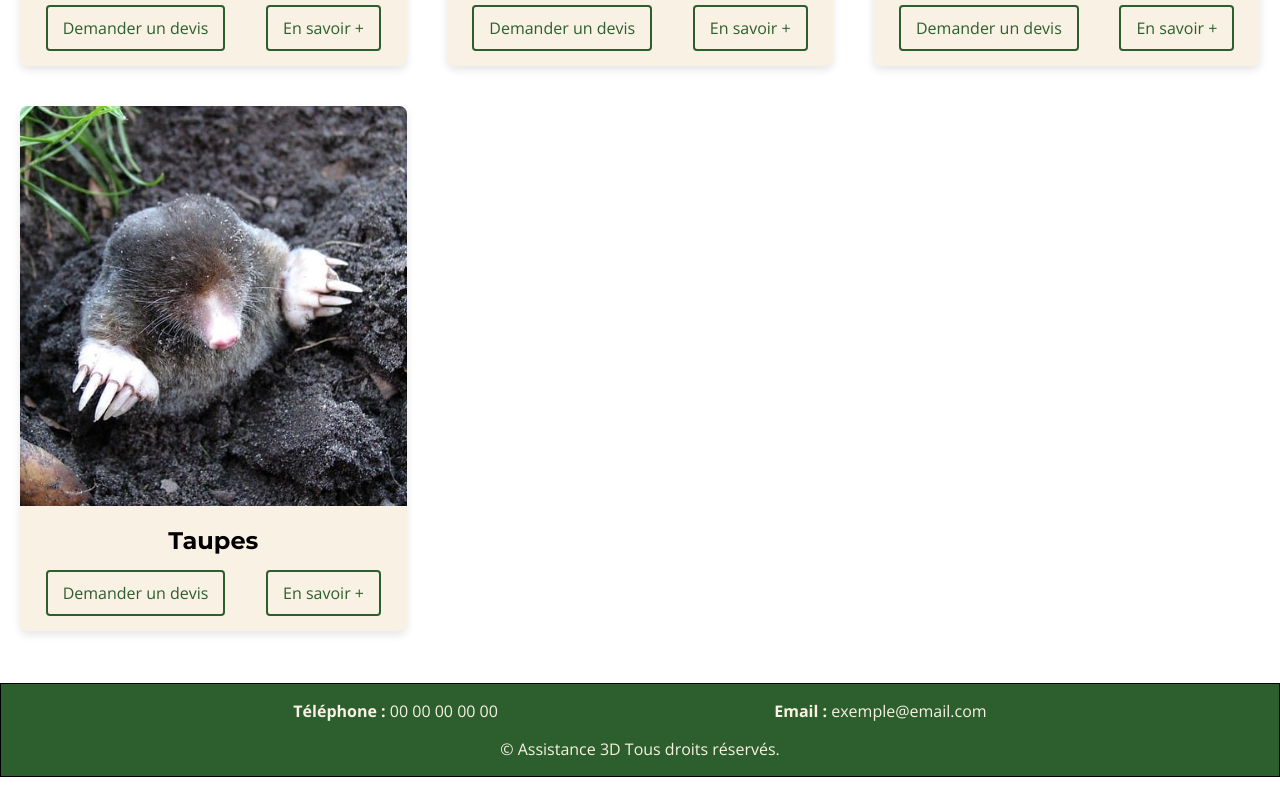
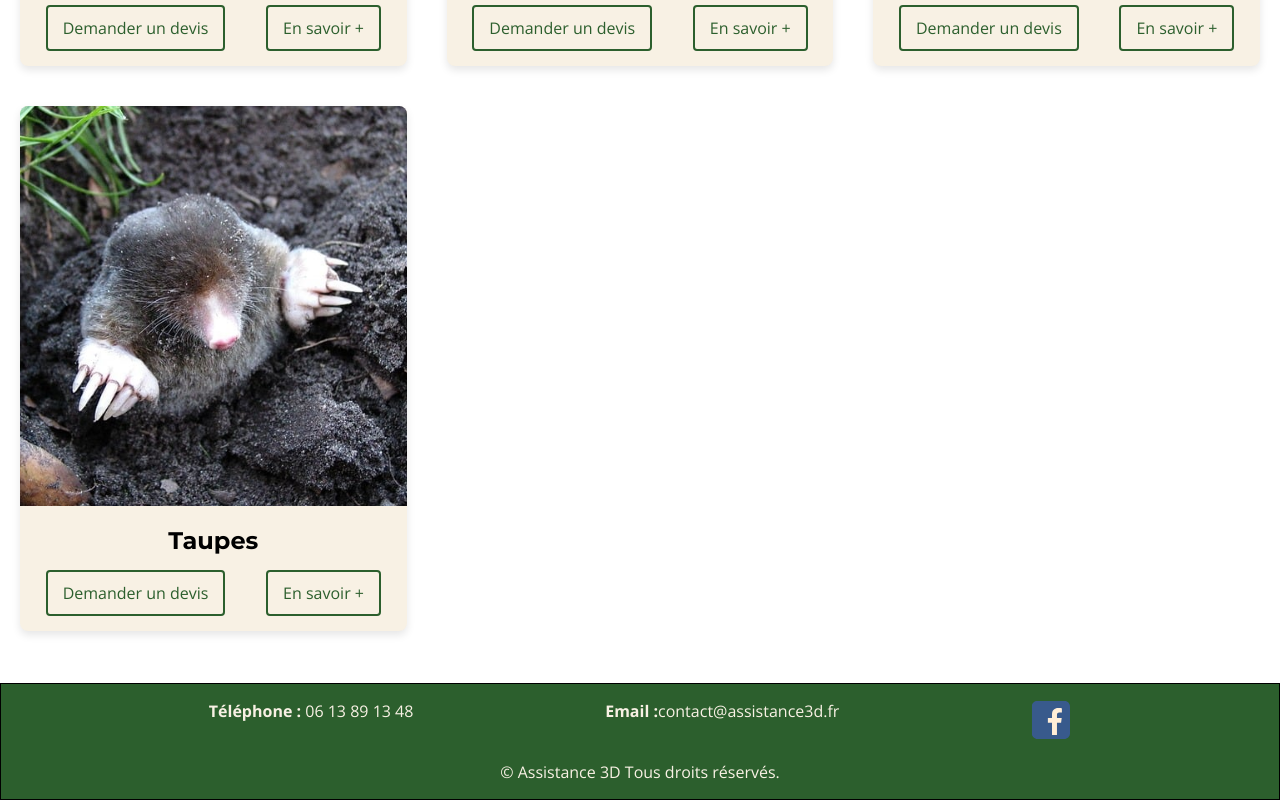
Before and after one commit to ThomasDev4/a3d, a React (Vite) app: page /services in a window 1280 px wide. Shown: the part 1746-2546 px from the top of the page. Before the commit the page ends 2523 px from the top, so only its background shows below. Built offline with nearby package versions, Linux system fonts and the light colour scheme.

Commit message:
last fix

```diff
--- a/src/pages/headerandfooter/Footer.tsx
+++ b/src/pages/headerandfooter/Footer.tsx
@@ -6,11 +6,20 @@ export default function Footer() {
 			<ul className={styles.footerUl}>
 				<li>
 					<strong> Téléphone : </strong>
-					<a href="tel:+33000000000">00 00 00 00 00</a>
+					<a href="tel:+33613891348">06 13 89 13 48 </a>
 				</li>
 				<li>
 					<strong> Email :</strong>
-					<a href="mailto:exemlile@email.com"> exemple@email.com</a>
+					<a href="mailto:contact@assistance3d.fr">contact@assistance3d.fr</a>
+				</li>
+				<li>
+					<a href="https://www.facebook.com/people/Assistance-3D/61574891717785/">
+						<img
+							className={styles.facebook}
+							src="/images/facebook.svg"
+							alt="Facebook"
+						/>
+					</a>
 				</li>
 			</ul>
 			<p>© Assistance 3D Tous droits réservés.</p>
--- a/src/pages/headerandfooter/footer.module.css
+++ b/src/pages/headerandfooter/footer.module.css
@@ -20,10 +20,15 @@
 }
 
 .footer p:last-child {
-  text-align: center;
-  color: var(--primary-color);
-  font-family: var(--font-texte);
-  padding-top: 1rem;
+	text-align: center;
+	color: var(--primary-color);
+	font-family: var(--font-texte);
+	padding-top: 1rem;
+}
+
+.facebook {
+	height: 40px;
+	width: 40px;
 }
 
 @media (max-width: 768px) {
--- a/src/pages/homepage/Homepage.module.css
+++ b/src/pages/homepage/Homepage.module.css
@@ -1,6 +1,6 @@
 /* ======= Section Background Image ======= */
 .backgroundImage {
-	background-image: url("/images/bees-894289_1280.jpg");
+	background-image: url("/images/Paysage.JPEG");
 	background-size: cover;
 	background-repeat: no-repeat;
 	background-position: center;
--- a/src/pages/homepage/Homepage.tsx
+++ b/src/pages/homepage/Homepage.tsx
@@ -18,9 +18,9 @@ export default function Homepage() {
 					<img src="/images/CarreLogoA3D.png" alt="" />
 					<p>
 						Chez Assistance 3D, nous mettons notre expertise au service des
-						particuliers, professionnels, collectivités, agroalimentaires et
-						exploitants agricoles pour lutter efficacement contre tous types de
-						nuisibles. Installés localement, nous intervenons rapidement dans
+						particuliers, professionnels, collectivités, sites agroalimentaires
+						et exploitants agricoles pour lutter efficacement contre tous types
+						de nuisibles. Installés localement, nous intervenons rapidement dans
 						les départements de la Manche (50) et du Calvados (14) pour des
 						traitements fiables, durables et respectueux de votre environnement.
 					</p>
@@ -36,18 +36,23 @@ export default function Homepage() {
 					</p>
 					<ul>
 						<li>
-							<a href="https://www.google.com/search?sca_esv=f6861048bb8aaca5&rlz=1C5CHFA_enFR1129FR1129&sxsrf=AHTn8zrUuwpU_d8dF6yeidqZ0nXcQt2RNw:1745936579066&si=APYL9bs7Hg2KMLB-4tSoTdxuOx8BdRvHbByC_AuVpNyh0x2Kzc3eLuWsfhQOCk5s_ApXPdQTRg5DI1y-7vbA2LkX_3-jpOrr4k0_fHWsR8oUXaQYNIc3c74c0IP7Xiwsz2CylRV3F6v8&q=Assistance+3D+Avis&sa=X&ved=2ahUKEwj41-HMuP2MAxUeKvsDHSdSBI4Q0bkNegQINBAD&biw=1710&bih=981&dpr=2">
+							<a href="https://g.page/r/CXhBMplp_emBEBM/review">
 								Donnez un avis à Catteville
 							</a>
 						</li>
 						<li>
-							<a href="https://www.google.com/search?sca_esv=f6861048bb8aaca5&rlz=1C5CHFA_enFR1129FR1129&sxsrf=AHTn8zrx9Rez-3GiqKjMtg-_N3fEHWxBxQ:1745938457304&si=APYL9bs7Hg2KMLB-4tSoTdxuOx8BdRvHbByC_AuVpNyh0x2Kzd0j67TWpK69BsTqkUB686QHGmHL78f1HbcYvUlX4jZpz1-0wTXzwVwb5acnc7PKvVVqarsH5QFKwkPKOVz3K0mabFqs&q=Assistance+3D+Avis&sa=X&ved=2ahUKEwiYorDMv_2MAxX7RaQEHRsEDQkQ0bkNegQIOBAD&biw=1710&bih=981&dpr=2">
+							<a href="https://g.page/r/CZF-PIwQcl_kEBM/review">
 								Donnez un avis à Saint Lô
 							</a>
 						</li>
 						<li>
-							<a href="https://www.google.com/search?sca_esv=f6861048bb8aaca5&rlz=1C5CHFA_enFR1129FR1129&sxsrf=AHTn8zqwGKxpc5MzX38NyLd05X6ljoEhTw:1745936797630&si=APYL9bs7Hg2KMLB-4tSoTdxuOx8BdRvHbByC_AuVpNyh0x2KzYSVTApwp8di56Lnm0KbmB4wcDfsHloHboe9EPAmMoOJ77k8xta9DrmQg4yGMNdUJ_auZgexO4NsT0_rxwTOO6bL5WrR&q=Assistance+3D+Avis&sa=X&ved=2ahUKEwig4_20uf2MAxU9TKQEHR2fLvIQ0bkNegQINxAD&biw=1710&bih=981&dpr=2">
+							<a href="https://g.page/r/Ccpb7MHL-9nZEBM/review">
 								Donnez un avis à Cherbourg
+							</a>
+						</li>
+						<li>
+							<a href="https://g.page/r/CR8mhJcNw2TjEBM/review">
+								Donnez un avis à Caen
 							</a>
 						</li>
 					</ul>
--- a/src/pages/servicepage/services.all.ts
+++ b/src/pages/servicepage/services.all.ts
@@ -434,7 +434,7 @@ export const services = [
 					"Risque pour les cultures",
 					"Propagation des campagnols",
 					"Réseaux souterrains étendus",
-					"Destruction «indirecte» des cultures.",
+					"Destruction indirecte des cultures.",
 				],
 			},
 			solution: {
```
Also changed, not shown: public/images/facebook.svg (added), 1 other file (tests, documents, lock files or other folders).
